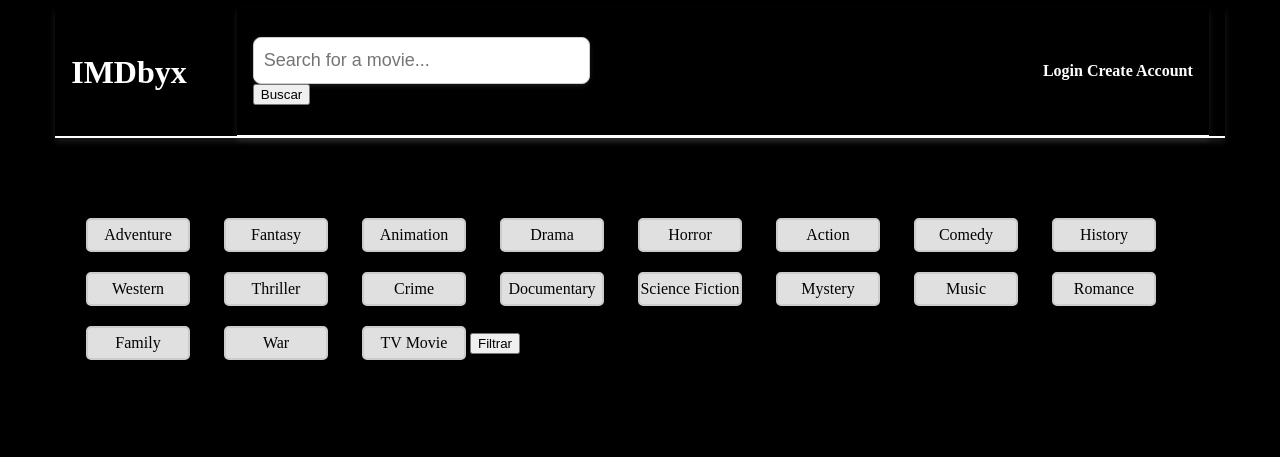
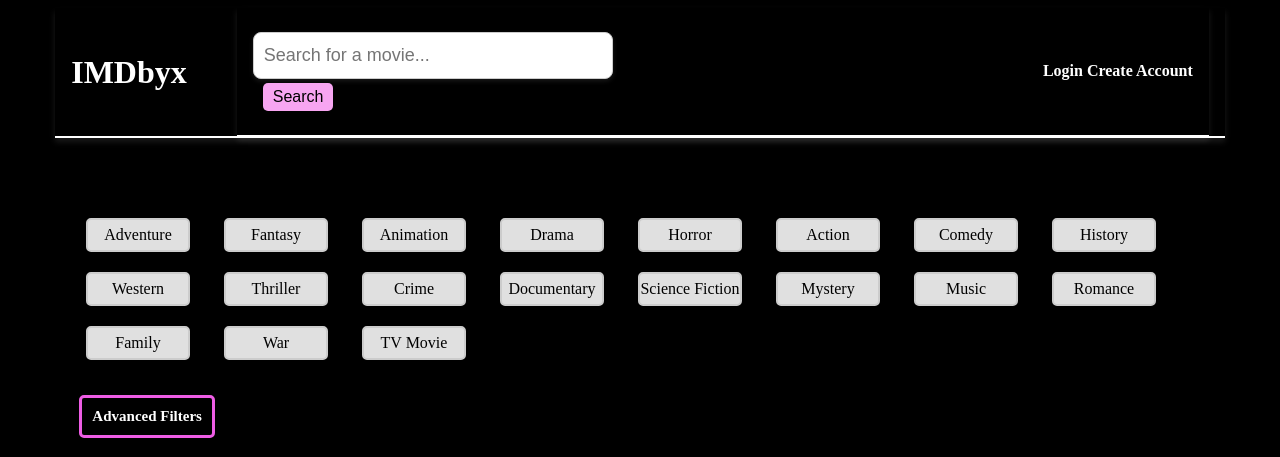
Before and after one commit to camila-vasconcelos-byx/IMDbyx, a Django app: page /api/ in a window 1280 px wide. Shown: the top 457 px of the page. Run offline with Django 5.2, Linux system fonts and the light colour scheme; data comes from the database, SQL or seed files in the repository; both versions use the stored data as it was after the commit.

Commit message:
Filtros avançados + alterações no CSS da página inicial e do header

```diff
--- a/IMDbyx/static/IMDbyx/index.css
+++ b/IMDbyx/static/IMDbyx/index.css
@@ -53,6 +53,12 @@
     cursor: pointer;
 }
 
+.custom-checkbox span:hover, .custom-checkbox span:active {
+  background-color:#ee5de5 ;
+  border-color:  #ee5de5;
+  color: white;
+}
+
 .custom-checkbox span {
     display: inline-block;
     width: 100px; /* Tamanho do "checkbox" */
@@ -82,3 +88,73 @@
   text-align: center; /* Centraliza o conteúdo dentro da div */
   margin-top: 2rem;
 }
+
+.advanced-filter {
+  display: flex; /* Alinha os itens lado a lado */
+  justify-content: space-between; /* Adiciona espaço entre os campos */
+  gap: 20px; /* Adiciona um espaço de 20px entre os elementos */
+  width: 100%;
+  max-width: 600px; /* Limita a largura máxima */
+  /* margin: 0 auto; Centraliza o formulário */
+  padding: 1rem;
+  /* position: relative;
+  right: 19%; */
+}
+
+.advanced-filter label {
+  display: block; /* Faz com que o label ocupe toda a largura disponível */
+  font-weight: bold;
+  margin-bottom: 0.5rem;
+}
+
+.advanced-filter input[type="text"] {
+  width: 100%; /* Faz o campo de entrada ocupar toda a largura disponível no flexbox */
+  padding: 0.8rem; /* Aumenta o preenchimento interno do campo */
+  font-size: 1rem; /* Tamanho da fonte */
+  border: 1px solid #ccc; /* Borda simples */
+  border-radius: 5px; /* Bordas arredondadas */
+  background-color: #e0e0e0;
+}
+
+.advanced-filter input[type="text"]:focus {
+  border-color:  #ee5de5; /* Muda a cor da borda ao focar no campo */
+  outline: none;
+  border-width: 0.8;
+}
+
+.pink-box h3 {
+  border: 3px solid #ee5de5; /* Borda rosa de 2px */
+  padding: 10px; /* Adiciona espaçamento interno */
+  border-radius: 5px; /* Borda arredondada (opcional) */
+  display: inline-block; /* Faz com que o contêiner ocupe apenas o espaço necessário */
+  background-color: transparent; /* Garante que o fundo fique transparente */
+  position: relative;
+  left: 2%;
+  font-size: 15px;
+}
+
+.filter-genres button {
+  color: black; /* Cor do texto */
+  font-size: 16px; /* Tamanho da fonte */
+  padding: 12px 20px; /* Espaçamento interno (topo/baixo e esquerda/direita) */
+  border-radius: 30px; /* Borda arredondada */
+  border: none; /* Remove a borda padrão */
+  cursor: pointer; /* Muda o cursor para mão ao passar o mouse sobre o botão */
+  transition: background-color 0.3s ease, transform 0.2s ease; /* Animações suaves */
+  box-shadow: 0 4px 6px rgba(0, 0, 0, 0.1); /* Sombra suave */
+  display: block; /* Faz o botão ser tratado como bloco */
+  margin-left: auto; /* Alinha o botão à esquerda */
+  margin-right: auto; /* Alinha o botão à direita */
+}
+
+/* Efeito quando o botão é clicado */
+.filter-genres button:active {
+  transform: scale(0.98); /* Efeito de "diminuir" o botão quando pressionado */
+}
+
+/* Efeito quando o botão é focado ou quando o mouse passa por cima */
+.filter-genres button:hover {
+  background-color: #ee5de5; /* Cor de fundo do botão em hover */
+  box-shadow: 0 6px 10px rgba(0, 0, 0, 0.2); /* Sombra mais forte quando o botão é hover */
+  color:white;
+}
--- a/IMDbyx/static/IMDbyx/teste.css
+++ b/IMDbyx/static/IMDbyx/teste.css
@@ -62,3 +62,28 @@
 .nav-box {
     display: flex;
 }
+
+/* Estilo do botão de pesquisa */
+.search-container button {
+    padding: 5px 10px; /* Espaçamento interno */
+    font-size: 16px; /* Tamanho da fonte */
+    background-color: #f7a5f1;
+    color: black; /* Cor do texto */
+    border: none; /* Remove a borda padrão */
+    border-radius: 5px; /* Borda arredondada */
+    cursor: pointer; /* Muda o cursor para indicar interatividade */
+    transition: background-color 0.3s ease, transform 0.2s ease; /* Efeitos de transição */
+    margin-left: 10px; /* Adiciona espaço à esquerda do botão */
+    margin-top: 4px;
+}
+
+/* Efeito ao passar o mouse sobre o botão */
+.search-container button:hover {
+    background-color: #ee5de5;
+    color: white; /* Cor mais intensa quando o mouse passa por cima */
+}
+
+/* Efeito ao clicar no botão */
+.search-container button:active {
+    transform: scale(0.98); /* Efeito de "diminuir" o botão ao clicar */
+}
--- a/IMDbyx/templates/IMDbyx/includes/header.html
+++ b/IMDbyx/templates/IMDbyx/includes/header.html
@@ -12,7 +12,7 @@
         <div class="search-container">
             <form action="{% url 'search-movies' %}" method=GET>
                 <input type="text" id="search" name="movie" placeholder="Search for a movie...">
-                <button type="submit">Buscar</button>
+                <button type="submit">Search</button>
             </form>
         </div>
         <div class='user-info'>
--- a/IMDbyx/templates/IMDbyx/index.html
+++ b/IMDbyx/templates/IMDbyx/index.html
@@ -25,7 +25,18 @@
                 <span>{{ genre.name }}</span>
             </label>
             {% endfor %}
-            <button type="submit">Filtrar</button>
+            <div class='pink-box'>
+                <h3>Advanced Filters</h3>
+            </div>
+                <div class='advanced-filter'>
+                <label for="actor">Actor</label>
+                <input type="text" placeholder='Actor Name' name='actor'>
+
+                <label for="year">Year</label>
+                <input type="text" placeholder='Year Of Release', name='year'>
+
+            </div>
+            <button type="submit">Filter</button>
         </form>
 
         {% endif %}
--- a/IMDbyx/templates/IMDbyx/movie_details.html
+++ b/IMDbyx/templates/IMDbyx/movie_details.html
@@ -10,7 +10,7 @@
 {% block content %}
     {% include 'IMDbyx/includes/header.html' %}
     <section class='all-info'>
-        <h1>{{movie.title}}</h1>
+        <h1>{{movie.title}} ({{ year }})</h1>
         <a href="{% url 'add-to-favorites' movie.id %}">
             <button>Add to Favorites</button>
          </a>
--- a/IMDbyx/views.py
+++ b/IMDbyx/views.py
@@ -165,19 +165,30 @@
     movie = get_object_or_404(Movie, id=id)
     serializer = MovieSerializer(movie)
 
+    year = movie.release_date.year
+
     return render(request, 'IMDbyx/movie_details.html', {
-        'movie': serializer.data
+        'movie': serializer.data,
+        'year': year
     })
 
 @api_view(['GET'])
 def filter_genre(request):
     genres = request.GET.getlist('genres')
 
+    year = request.GET.get('year')
+    actor = request.GET.get('actor')
+
     movies = Movie.objects.all()
 
     if genres:
         for genre in genres:
             movies = movies.filter(genres__id = genre)
+    if year:
+        movies = movies.filter(release_date__year = int(year))
+
+    if actor:
+        movies = movies.filter(actors__name__icontains=actor)
 
     if not len(movies):
         messages.success(request, ('No movies match the genre id specified.'))
```
Also changed, not shown: db.sqlite3.
